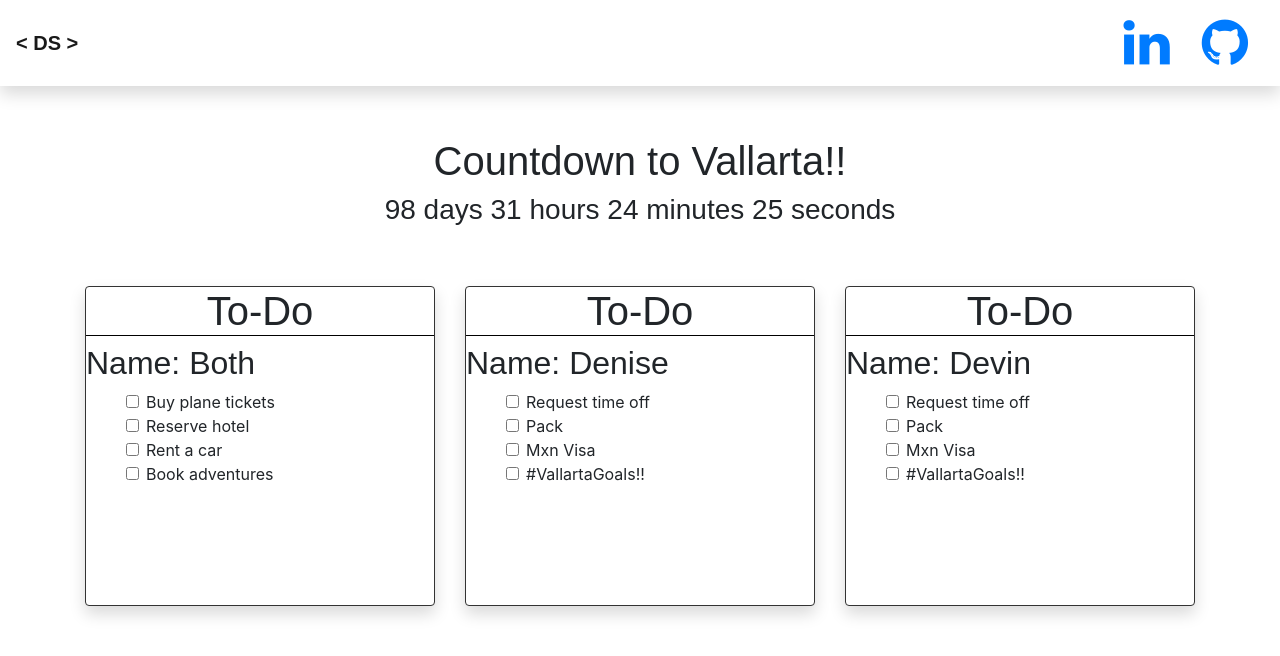
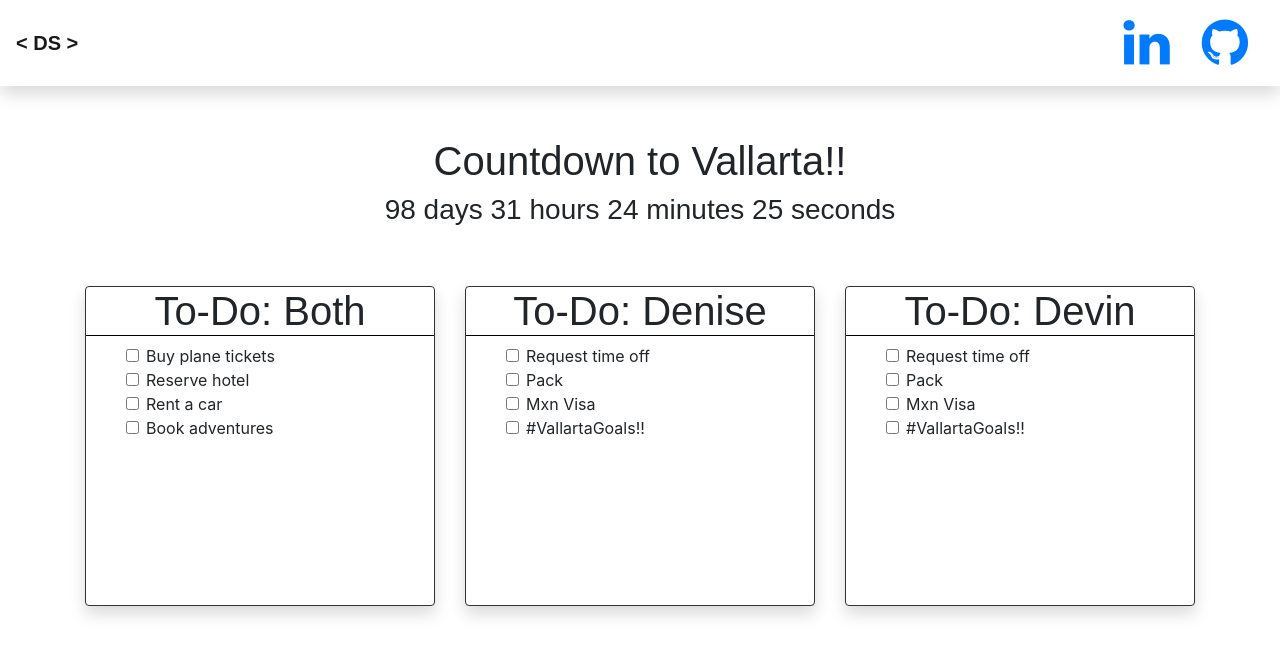
Before and after one commit to Bigshmow/Vacation-Countdown, a React (Create React App) app in the folder client/: page / in a window 1280 px wide. Shown: the top 656 px of the page. Built offline with nearby package versions, Linux system fonts and the light colour scheme; a web font is replaced by a local one.

Commit message:
changed how the todo cards are user specific

```diff
--- a/client/src/components/Todocard.js
+++ b/client/src/components/Todocard.js
@@ -12,8 +12,7 @@ const Todos = require("../todos.json")
                 <Col xs='12' md='4' key={i}>
                 <div className="todoCard">
                     <Card className="todoCard shadow" style={{ borderColor: '#333' }}>
-                        <h1 className="todo text-center">To-Do</h1>
-                        <h2>Name: {todo.name}</h2>
+                        <h1 className="todo text-center">To-Do: {todo.name}</h1>
                         <ul>
                         {todo.list.map( (item, i) =>
                             <FormGroup check key={i}>
```
